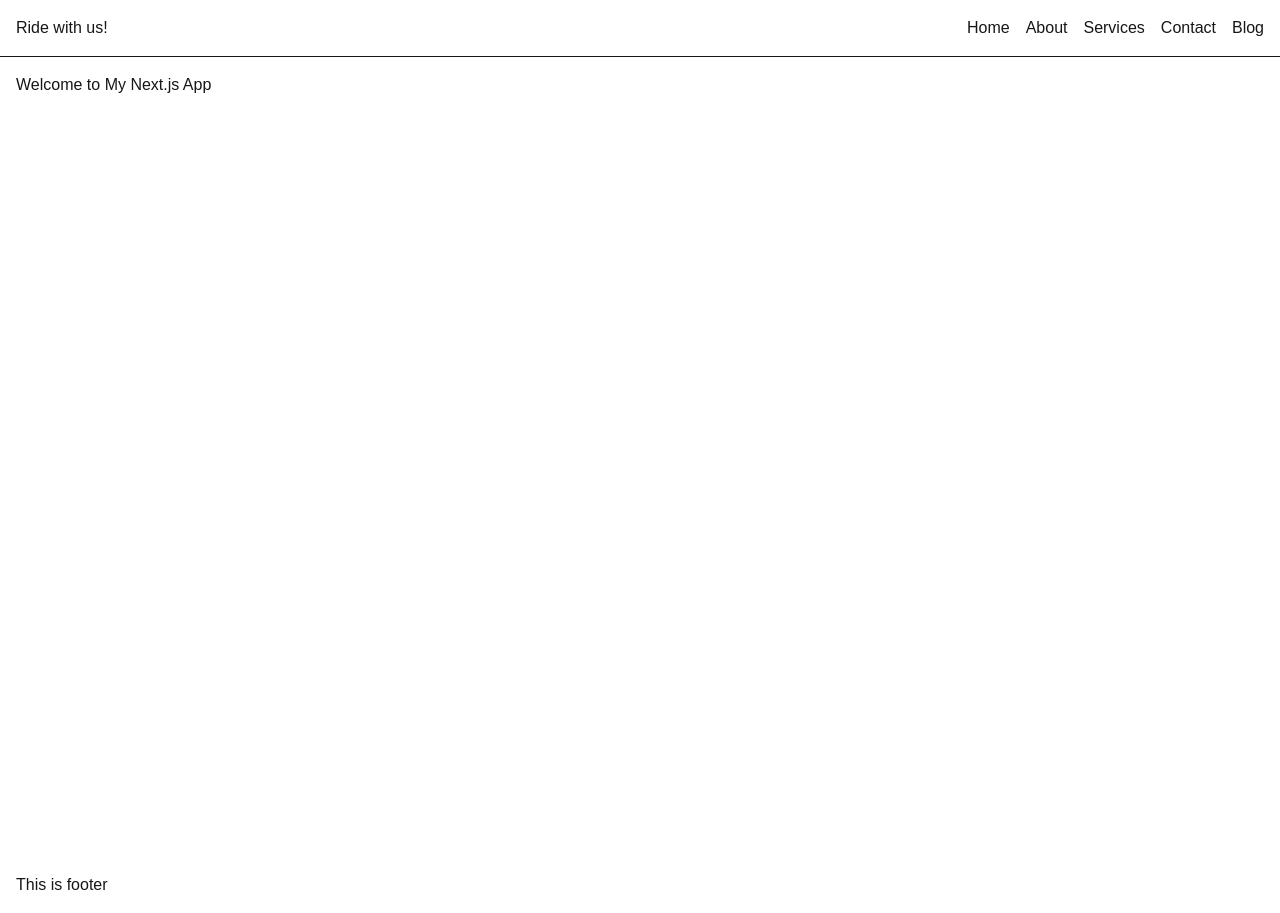
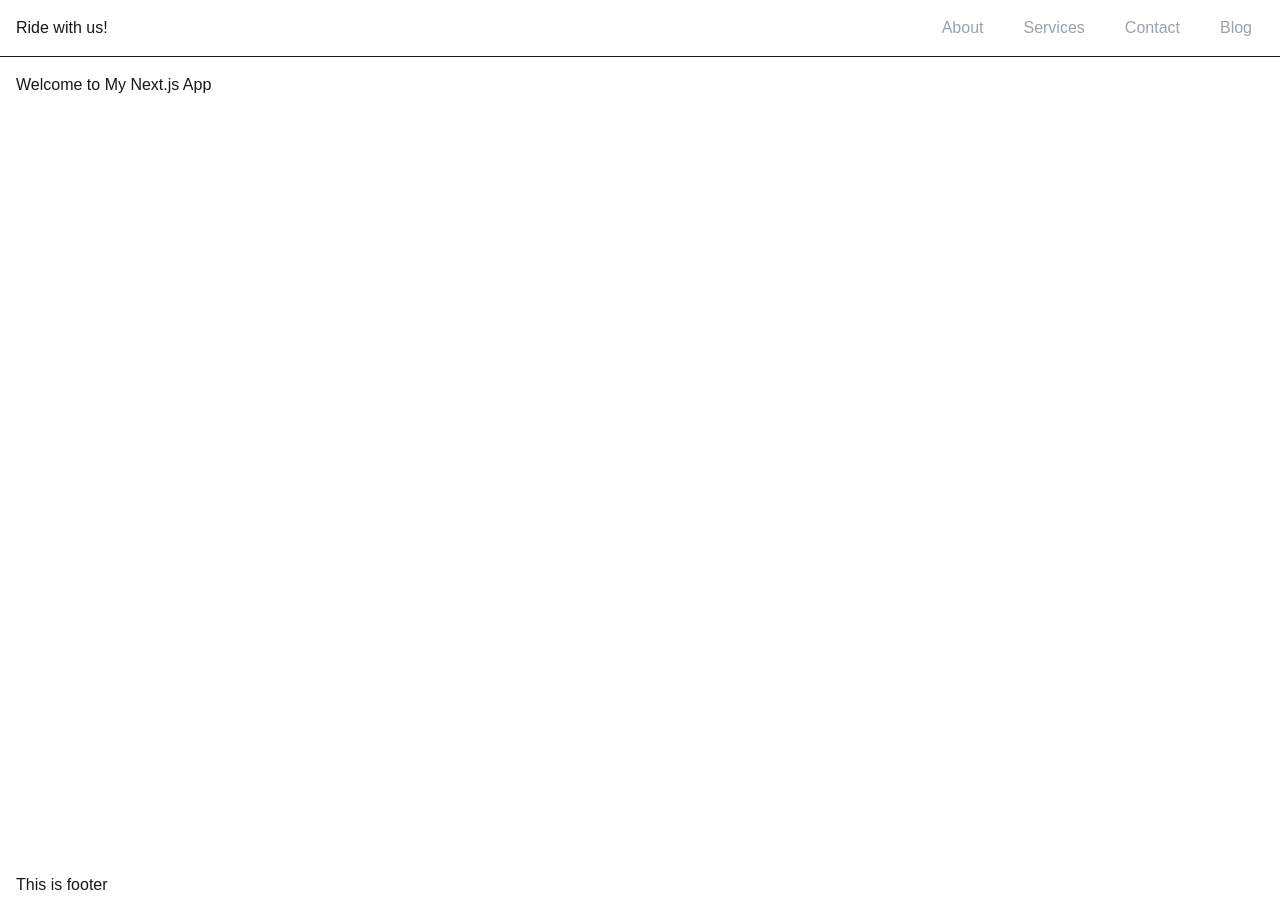
Before and after one commit to shuvo2o/layout-and-navigation, a Next.js app: page / in a window 1280 px wide. Built offline with nearby package versions, Linux system fonts and the light colour scheme.

Commit message:
continue with active link

```diff
--- a/src/app/components/Navbar.tsx
+++ b/src/app/components/Navbar.tsx
@@ -1,5 +1,7 @@
-import React from 'react'
+"use client";
+import React, { use } from 'react'
 import Link from 'next/link';
+import { usePathname } from 'next/navigation';
 const navItems = [
     { name: 'Home', href: '/' },
     { name: 'About', href: '/about' },
@@ -7,7 +9,11 @@ const navItems = [
     { name: 'Contact', href: '/contact' },
     { name: 'Blog', href: '/blog' },
 ];
+
+
 const Navbar = () => {
+    const pathname = usePathname();
+    console.log("Current Pathname:", pathname);
     return (
         <div>
             <header className='flex justify-between items-center max-w-7xl mx-auto p-4 border-b'>
@@ -16,11 +22,17 @@ const Navbar = () => {
                     <Link href="/">Ride with us!</Link>
                 </div>
                 <ul className='flex space-x-4 items-center'>
-            {navItems.map((item, index) => (
+                    {navItems.map((item, index) => {
+                        const isActive = pathname === item.href;
+                        return (
                             <li key={index}>
-                <Link href={item.href}>{item.name}</Link>
+                                <Link className={`px-3 py-1 text-gray-400 ${isActive ? "text-white font-bold" : ""}`} href={item.href}>{item.name}</Link>
                             </li>
-            ))}
+                        )
+                    }
+
+                    )
+                    }
                 </ul>
             </header>
         </div>
```
Lines whose indentation alone changed are shown as unchanged.
